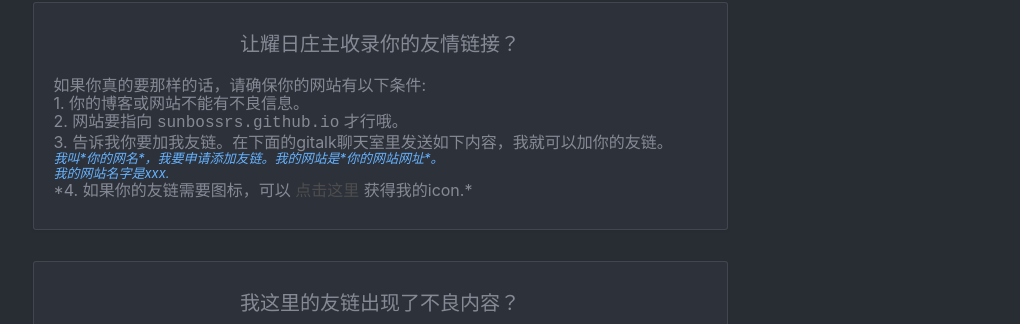
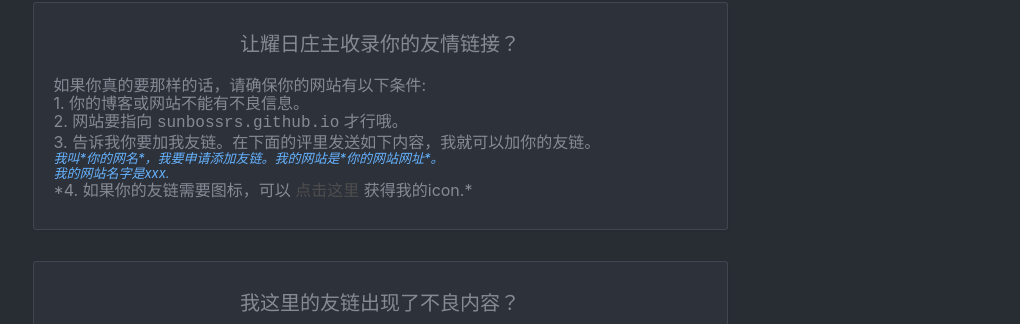
Before and after one commit to Sunbertrs/sunbossrs-blog-v1, a Jekyll site: the page built from links.html, in a window 1280 px wide and 900 px high, scrolled down 703 px. Shown: the part 128-452 px from the top of the window, without its empty margins (260-1280 px from the left). Built offline with Jekyll 4.4.1, drawn with Linux system fonts in a browser that asks for light colours; nearby versions of some CDN libraries; comment, search, counter and statistics services are not loaded; a style sheet for code colours, icons or effects is not loaded.

Commit message:
Update links.html

```diff
--- a/links.html
+++ b/links.html
@@ -1,13 +1,13 @@
 ---
 layout: page
 title: '友链'
-header-img: https://gitee.com/srsyrzz/repository/raw/master/sunup.jpg
+header-img: '{{ site.imgbed }}/sunup.jpg'
 ---
 <link rel="stylesheet" href="https://cdn.jsdelivr.net/npm/gitalk@1/dist/gitalk.css">
 
 <style type="text/css">
       address {
-        color:#66B3FF;
+        color: #66B3FF;
         font-size:13px;
       }
 </style>
@@ -23,7 +23,7 @@
 
 <li>
    <span class='tag-name' id='technologylink'>技术好友的链接</span>
-      {% for technologylink in site.data.link.Tech.friend.lnk %}
+      {% for technologylink in site.data.link.Technologyfriend-lnk %}
        <p><i class='fa fa-paper-plane'></i><a href="{{ technologylink[1] }}">{{ technologylink[0] }}</a>
       {% endfor %}
 </li>
@@ -32,7 +32,7 @@
 
 <li>
    <span class='tag-name' id='other'>其他类型的链接</span>
-      {% for other in site.data.link.OtherTypeLnk %}
+      {% for other in site.data.link.OtherType-Lnk %}
        <p><a href="{{ other[0] }}">{{ other[1] }}</a>
       {% endfor %}
 </li>
@@ -40,11 +40,11 @@
 <br>
 
 <li>
-    <span class="tag-name" id="igetyourwebhere"> 让{{ site.author }}收录你的友情链接？ </span>
+    <span class="tag-name" id="change-friendlink"> 让{{ site.author }}收录你的友情链接？ </span>
     如果你真的要那样的话，请确保你的网站有以下条件:<br>
     1. 你的博客或网站不能有不良信息。  <br>
     2. 网站要指向 <code>sunbossrs.github.io</code> 才行哦。<br>
-    3. 告诉我你要加我友链。在下面的gitalk聊天室里发送如下内容，我就可以加你的友链。<br>
+    3. 告诉我你要加我友链。在下面的评里发送如下内容，我就可以加你的友链。<br>
     <address>我叫*你的网名*，我要申请添加友链。我的网站是*你的网站网址*。</address>
     <address>我的网站名字是xxx.</address>
     *4. 如果你的友链需要图标，可以 <a href='/https://avatars3.githubusercontent.com/u/38691765?s=96&v=4'>点击这里</a> 获得我的icon.*
```
